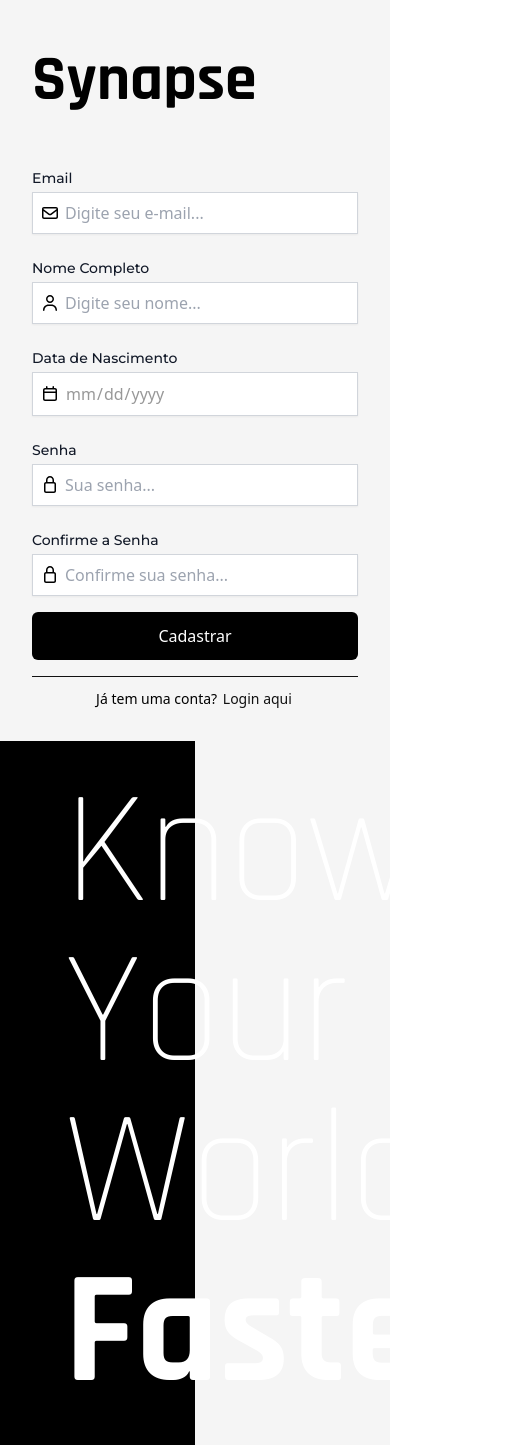
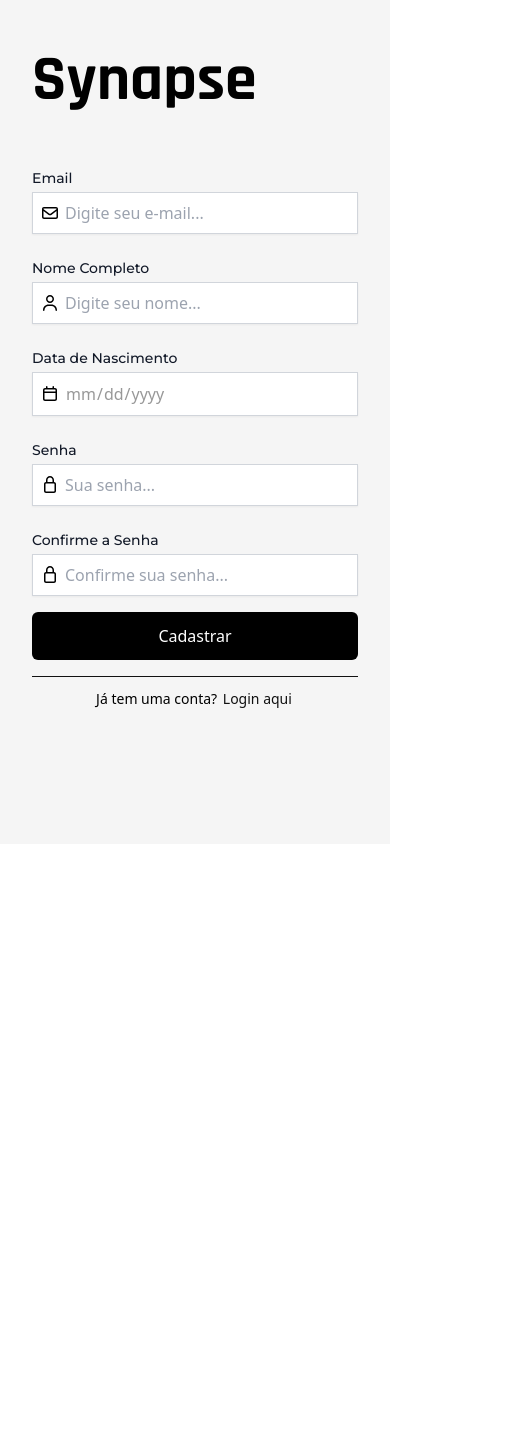
Before and after one commit to unb-mds/2025-2-NewsHub, a React (Vite) app in the folder frontend/: page /registrar in a window 390 px wide. Shown: the whole page, 513 px wide, since content can reach past the window. After the commit the page ends 844 px from the top, so only its background shows below. Built offline with nearby package versions, Linux system fonts and the light colour scheme.

Commit message:
:lipstick:feat: update part.2  responsive style
Co-authored-by: Gustavo Rodrigues <g.srodrigues@outlook.com>

```diff
--- a/frontend/src/pages/RegisterPage.jsx
+++ b/frontend/src/pages/RegisterPage.jsx
@@ -297,7 +297,7 @@ function RegisterPage() {
       </div>
 
       {/* Lado direito da tela*/}
-      <div className="flex w-1/2 flex-col items-left justify-center bg-black p-8 text-white">
+      <div className="hidden lg:flex w-full lg:w-1/2 flex-col items-left justify-center bg-black p-4 sm:p-8 text-white">
         <h2 className="ml-8 text-160xl font-light leading-none font-rajdhani">
           Know
         </h2>
```
